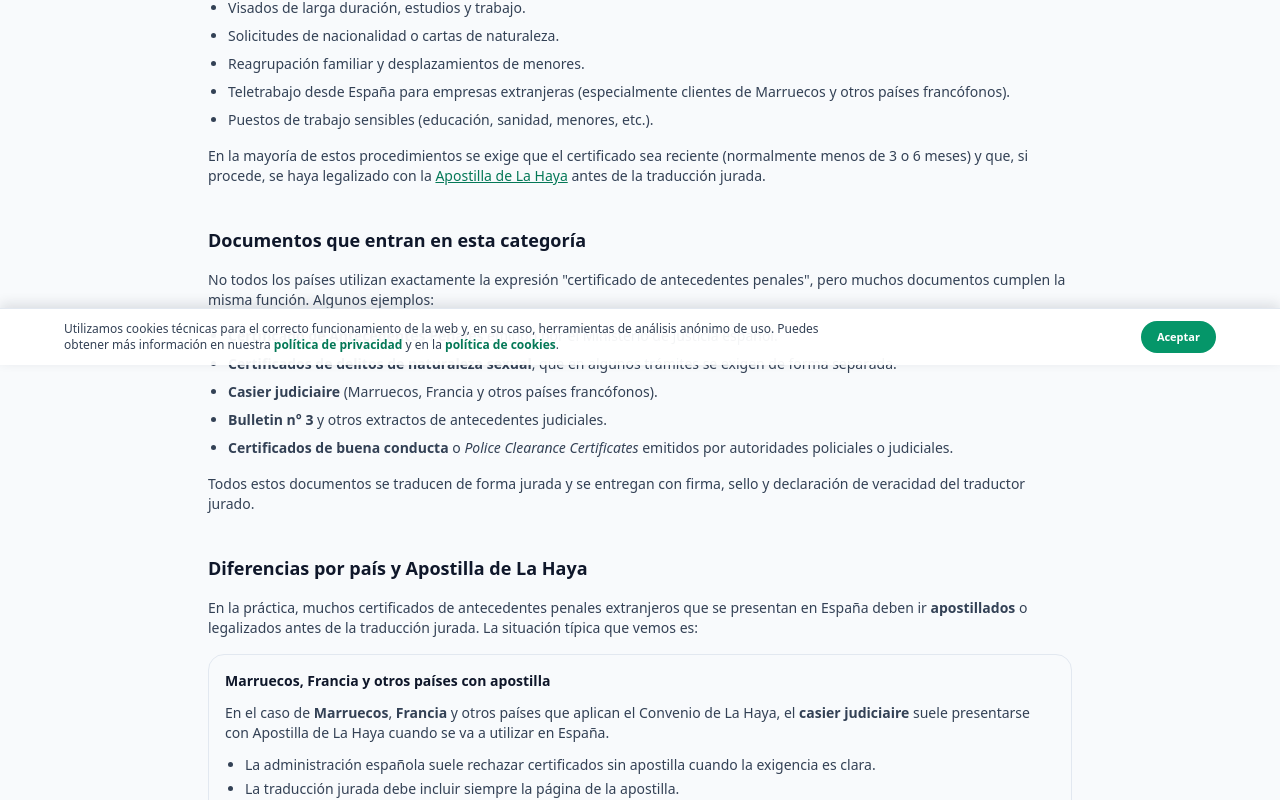
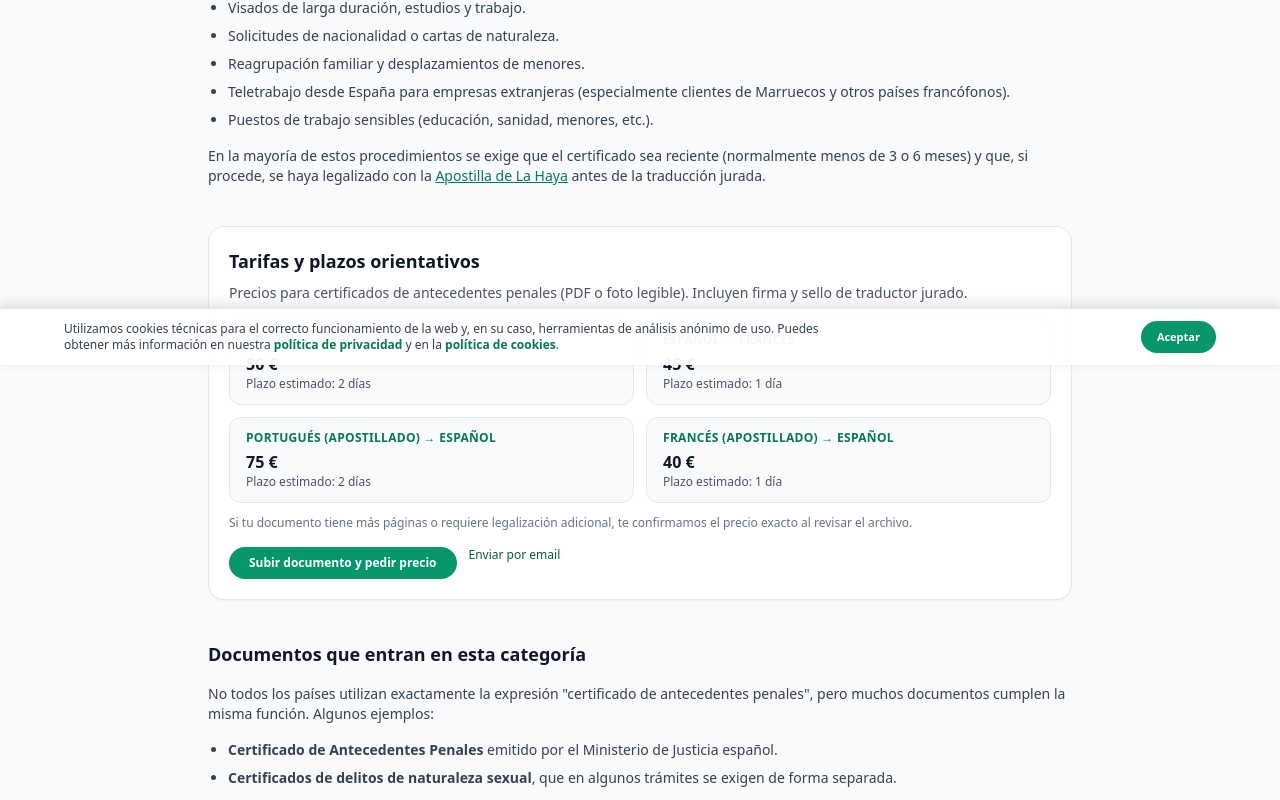
Before and after one commit to juanlatregua/traduccionesjuradas-next, a Next.js app: page /documentos-oficiales/antecedentes-penales in a window 1280 px wide. Shown: the part 435-1235 px from the top of the page. Built offline with nearby package versions, Linux system fonts and the light colour scheme.

Commit message:
Añade tarifas y plazos claros en antecedentes penales

```diff
--- a/app/documentos-oficiales/antecedentes-penales/page.tsx
+++ b/app/documentos-oficiales/antecedentes-penales/page.tsx
@@ -61,6 +61,49 @@ export default function AntecedentesPenalesPage() {
           </Link>{" "}
           antes de la traducción jurada.
         </p>
+      </section>
+
+      {/* TARIFAS Y PLAZOS */}
+      <section className="mt-10 rounded-2xl border border-slate-200 bg-white p-5 text-sm text-slate-800 shadow-sm">
+        <h2 className="text-lg font-semibold text-slate-900">
+          Tarifas y plazos orientativos
+        </h2>
+        <p className="mt-2 text-slate-600">
+          Precios para certificados de antecedentes penales (PDF o foto legible). Incluyen firma y sello de traductor jurado.
+        </p>
+        <div className="mt-4 grid gap-3 sm:grid-cols-2">
+          {[
+            { pair: "Español → Inglés", price: "50 €", plazo: "2 días" },
+            { pair: "Español → Francés", price: "45 €", plazo: "1 día" },
+            { pair: "Portugués (apostillado) → Español", price: "75 €", plazo: "2 días" },
+            { pair: "Francés (apostillado) → Español", price: "40 €", plazo: "1 día" },
+          ].map((item) => (
+            <div key={item.pair} className="rounded-xl border border-slate-200 bg-slate-50 px-4 py-3">
+              <p className="text-xs font-semibold uppercase tracking-wide text-emerald-700">
+                {item.pair}
+              </p>
+              <p className="mt-1 text-base font-semibold text-slate-900">{item.price}</p>
+              <p className="text-xs text-slate-600">Plazo estimado: {item.plazo}</p>
+            </div>
+          ))}
+        </div>
+        <p className="mt-3 text-xs text-slate-500">
+          Si tu documento tiene más páginas o requiere legalización adicional, te confirmamos el precio exacto al revisar el archivo.
+        </p>
+        <div className="mt-4 flex flex-wrap gap-3">
+          <a
+            href="/presupuesto"
+            className="rounded-2xl bg-emerald-600 px-5 py-2 text-xs font-semibold text-white hover:bg-emerald-700"
+          >
+            Subir documento y pedir precio
+          </a>
+          <a
+            href="mailto:hola@traduccionesjuradas.net?subject=Antecedentes%20penales%20-%20Presupuesto"
+            className="text-xs font-medium text-emerald-800 underline-offset-2 hover:underline"
+          >
+            Enviar por email
+          </a>
+        </div>
       </section>
 
       {/* TIPOS DE DOCUMENTOS */}
```
